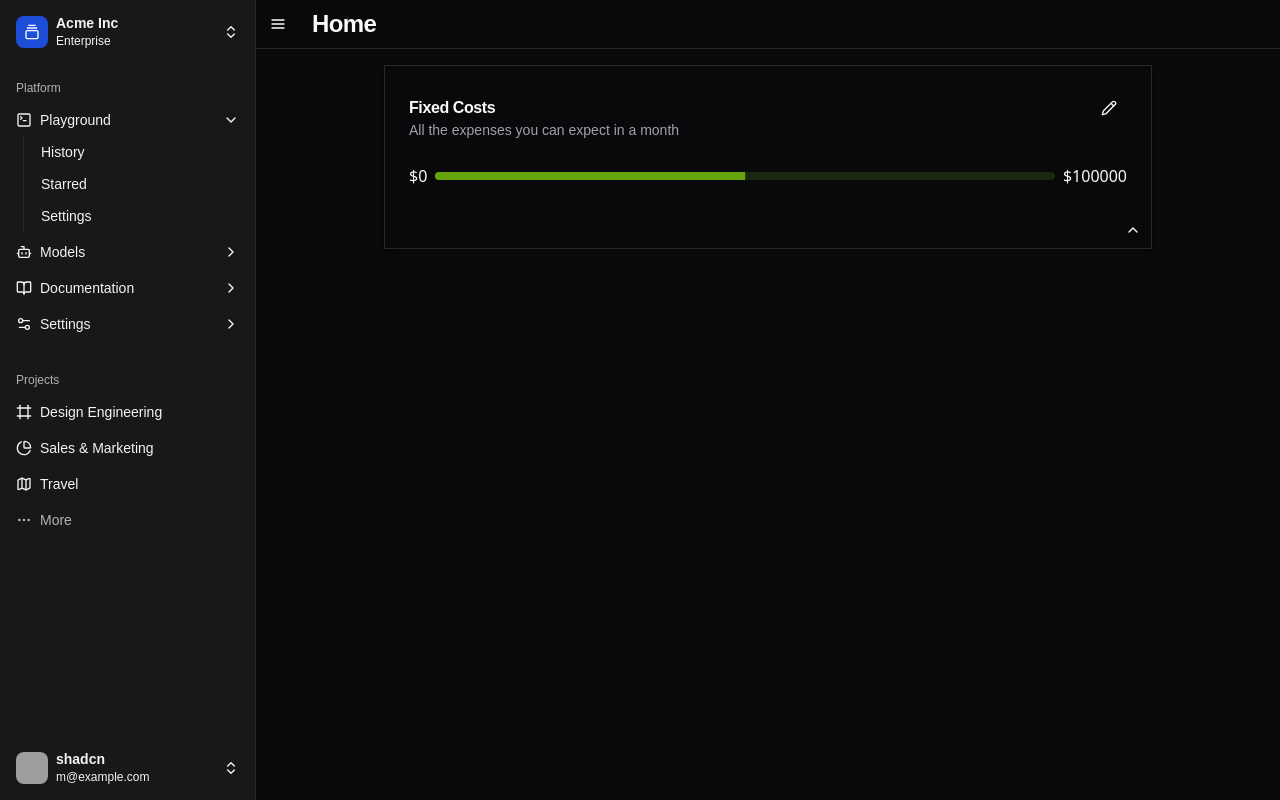
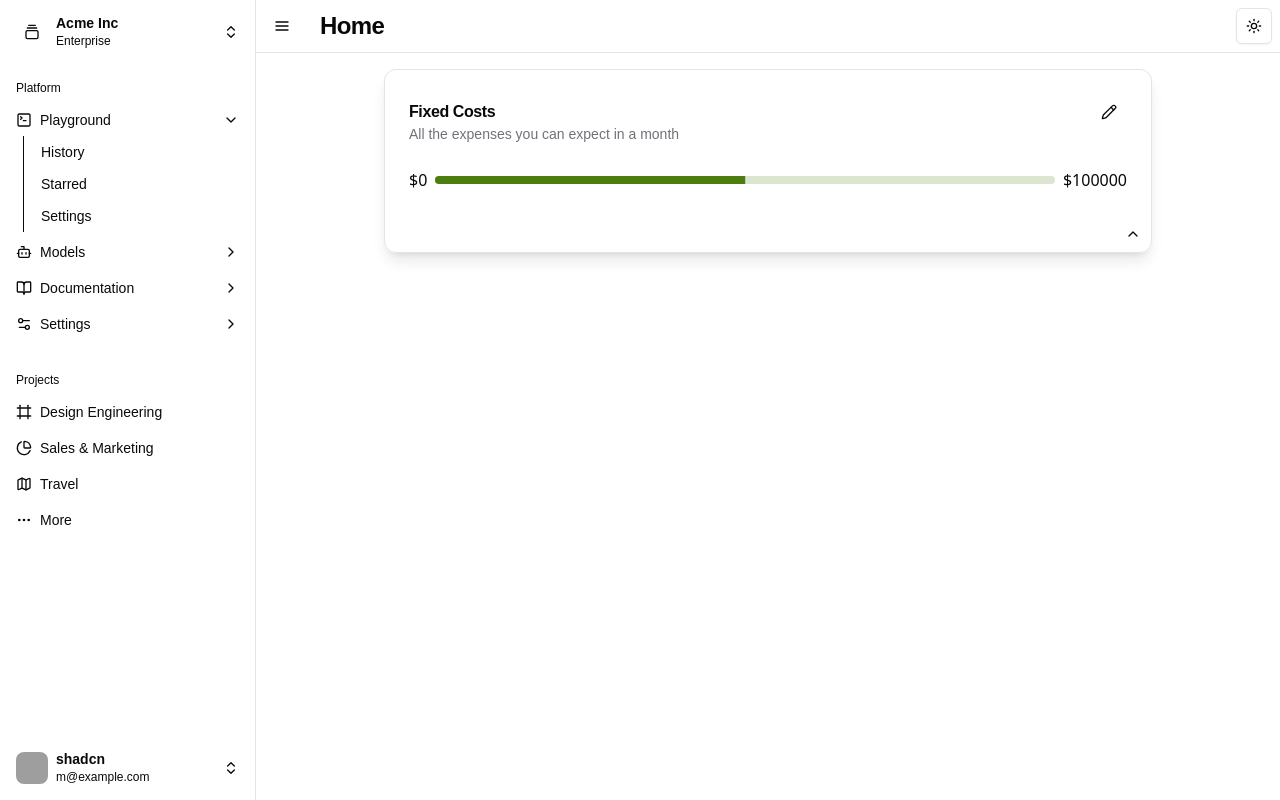
Before and after one commit to fincapy/fincapy, a Next.js app: page /app/dashboard/home in a window 1280 px wide. Built offline with nearby package versions, Linux system fonts and the light colour scheme; grey boxes are pictures that could not be loaded.

Commit message:
theming and collapsible

```diff
--- a/src/app/app/dashboard/layout.js
+++ b/src/app/app/dashboard/layout.js
@@ -5,6 +5,7 @@ import { AppSidebar } from '@/components/app-sidebar';
 import { Separator } from '@/components/ui/separator';
 import { ThemeProvider } from '@/components/theme-provider';
 import { usePathname } from 'next/navigation';
+import { ModeToggle } from '@/components/mode-toggle';
 
 function capitalize(word) {
   if (!word) return ''; // Handle empty or undefined input
@@ -19,7 +20,7 @@ export default function Layout({ children }) {
   return (
     <ThemeProvider
       attribute="class"
-      defaultTheme="dark"
+      defaultTheme="system"
       enableSystem
       disableTransitionOnChange
     >
@@ -32,6 +33,9 @@ export default function Layout({ children }) {
               <h1 className="scroll-m-20 text-2xl font-semibold tracking-tight">
                 {capitalizedPageName}
               </h1>
+              <div className="flex flex-row justify-end flex-grow mr-2">
+                <ModeToggle />
+              </div>
             </div>
             <Separator />
           </div>
--- a/src/app/globals.css
+++ b/src/app/globals.css
@@ -20,8 +20,8 @@ body {
     --card-foreground: 240 10% 3.9%;
     --popover: 0 0% 100%;
     --popover-foreground: 240 10% 3.9%;
-    --primary: 240 5.9% 10%;
-    --primary-foreground: 0 0% 98%;
+    --primary: 142.1 76.2% 36.3%;
+    --primary-foreground: 355.7 100% 97.3%;
     --secondary: 240 4.8% 95.9%;
     --secondary-foreground: 240 5.9% 10%;
     --muted: 240 4.8% 95.9%;
@@ -32,42 +32,35 @@ body {
     --destructive-foreground: 0 0% 98%;
     --border: 240 5.9% 90%;
     --input: 240 5.9% 90%;
-    --ring: 240 10% 3.9%;
+    --ring: 142.1 76.2% 36.3%;
+    --radius: 0.5rem;
     --chart-1: 12 76% 61%;
     --chart-2: 173 58% 39%;
     --chart-3: 197 37% 24%;
     --chart-4: 43 74% 66%;
     --chart-5: 27 87% 67%;
-    --radius: 0.5rem;
-    --sidebar-background: 0 0% 98%;
-    --sidebar-foreground: 240 5.3% 26.1%;
-    --sidebar-primary: 240 5.9% 10%;
-    --sidebar-primary-foreground: 0 0% 98%;
-    --sidebar-accent: 240 4.8% 95.9%;
-    --sidebar-accent-foreground: 240 5.9% 10%;
-    --sidebar-border: 220 13% 91%;
-    --sidebar-ring: 217.2 91.2% 59.8%;
   }
+
   .dark {
-    --background: 240 10% 3.9%;
-    --foreground: 0 0% 98%;
-    --card: 240 10% 3.9%;
-    --card-foreground: 0 0% 98%;
-    --popover: 240 10% 3.9%;
-    --popover-foreground: 0 0% 98%;
-    --primary: 0 0% 98%;
-    --primary-foreground: 240 5.9% 10%;
+    --background: 20 14.3% 4.1%;
+    --foreground: 0 0% 95%;
+    --card: 24 9.8% 10%;
+    --card-foreground: 0 0% 95%;
+    --popover: 0 0% 9%;
+    --popover-foreground: 0 0% 95%;
+    --primary: 142.1 70.6% 45.3%;
+    --primary-foreground: 144.9 80.4% 10%;
     --secondary: 240 3.7% 15.9%;
     --secondary-foreground: 0 0% 98%;
-    --muted: 240 3.7% 15.9%;
+    --muted: 0 0% 15%;
     --muted-foreground: 240 5% 64.9%;
-    --accent: 240 3.7% 15.9%;
+    --accent: 12 6.5% 15.1%;
     --accent-foreground: 0 0% 98%;
     --destructive: 0 62.8% 30.6%;
-    --destructive-foreground: 0 0% 98%;
+    --destructive-foreground: 0 85.7% 97.3%;
     --border: 240 3.7% 15.9%;
     --input: 240 3.7% 15.9%;
-    --ring: 240 4.9% 83.9%;
+    --ring: 142.4 71.8% 29.2%;
     --chart-1: 220 70% 50%;
     --chart-2: 160 60% 45%;
     --chart-3: 30 80% 55%;
--- a/src/components/dashboard-page.js
+++ b/src/components/dashboard-page.js
@@ -23,30 +23,11 @@ import {
 } from '@/components/ui/collapsible';
 import { useState } from 'react';
 
-export default function Dashboard() {
-  const [isOpen, setIsOpen] = useState(false);
-
+const CategoryCard = ({ areSubcategoriesOpen }) => {
   return (
-    <div className="flex flex-col w-full flex-grow gap-4 mt-4">
-      {/* <div className="flex flex-col gap-1">
-        <div className="flex flex-row justify-center">
-          <div className="flex flex-row w-11/12 lg:w-3/4 justify-between">
-            <h1 className="scroll-m-20 text-2xl font-semibold tracking-tight">
-              Spending
-            </h1>
-            <Button variant="outline" size="icon">
-              <Plus />
-            </Button>
-          </div>
-        </div>
-        <div className="flex flex-row justify-center">
-          <Separator className="w-11/12 lg:w-3/4" />
-        </div>
-      </div> */}
-      <div className="flex flex-col justify-center items-center">
-        <div className="flex flex-col w-11/12 lg:w-3/4 shadow-md">
-          <Collapsible open={isOpen} onOpenChange={setIsOpen}>
-            <Card className="shadow-none bg-zinc-950">
+    <Card
+      className={`shadow-none ${areSubcategoriesOpen ? 'rounded-none rounded-t-xl' : ''}`}
+    >
       <CardHeader>
         <CardTitle>
           <div className="flex flex-row justify-between items-center -mb-3">
@@ -74,7 +55,7 @@ export default function Dashboard() {
               variant="ghost"
               size="icon"
               className={`transition-transform duration-200 ${
-                        isOpen ? 'rotate-180' : ''
+                areSubcategoriesOpen ? 'rotate-180' : ''
               } hover:bg-inherit`}
             >
               <ChevronDown
@@ -85,16 +66,19 @@ export default function Dashboard() {
         </div>
       </CardFooter>
     </Card>
-            <CollapsibleContent className="transition-all duration-300 ease-in">
-              <Card className="shadow-none bg-zinc-950">
-                <CardHeader className="p-0 ml-6 mr-6 mt-4 mb-4">
+  );
+};
+
+const SubcategoryCard = ({ areSubcategoriesOpen }) => {
+  return (
+    <Card
+      className={`shadow-none ${areSubcategoriesOpen ? 'rounded-none rounded-b-xl' : ''}`}
+    >
+      <CardHeader className={'p-0 ml-6 mr-6 mt-4 mb-4'}>
         <CardTitle>
           <div className="flex flex-row justify-between items-center -mb-3">
             <span>Rent</span>
-                      <Button
-                        className="bg-slate-600 hover:bg-slate-800"
-                        size="icon"
-                      >
+            <Button variant="ghost" size="icon">
               <Pencil />
             </Button>
           </div>
@@ -109,18 +93,62 @@ export default function Dashboard() {
       </CardContent>
       <CardFooter className="flex flex-col justify-center p-0">
         <div className="flex flex-row-reverse w-full">
+          <CollapsibleTrigger asChild>
             <Button
               variant="ghost"
               size="icon"
-                      className="hover:bg-inherit"
+              className={`transition-transform duration-200 ${
+                areSubcategoriesOpen ? 'rotate-180' : ''
+              } hover:bg-inherit`}
             >
-                      <ChevronUp />
+              <ChevronDown
+                className={`transition-transform duration-300 rotate-180`}
+              />
             </Button>
+          </CollapsibleTrigger>
         </div>
       </CardFooter>
     </Card>
+  );
+};
+
+const CategoryCardCollapsible = () => {
+  const [areSubcategoriesOpen, setAreSubcategoriesOpen] = useState(false);
+
+  return (
+    <Collapsible
+      open={areSubcategoriesOpen}
+      onOpenChange={setAreSubcategoriesOpen}
+    >
+      <CategoryCard areSubcategoriesOpen={areSubcategoriesOpen} />
+      <CollapsibleContent>
+        <SubcategoryCardCollapsible
+          areSubcategoriesOpen={areSubcategoriesOpen}
+        />
       </CollapsibleContent>
     </Collapsible>
+  );
+};
+
+const SubcategoryCardCollapsible = ({ areSubcategoriesOpen }) => {
+  const [isDataTableOpen, setIsDataTableOpen] = useState(false);
+
+  return (
+    <Collapsible open={isDataTableOpen} onOpenChange={setIsDataTableOpen}>
+      <SubcategoryCard areSubcategoriesOpen={areSubcategoriesOpen} />
+      <CollapsibleContent>
+        <DataTableDemo />
+      </CollapsibleContent>
+    </Collapsible>
+  );
+};
+
+export default function Dashboard() {
+  return (
+    <div className="flex flex-col w-full flex-grow gap-4 mt-4">
+      <div className="flex flex-col justify-center items-center">
+        <div className="flex flex-col w-11/12 lg:w-3/4 shadow-lg rounded-xl">
+          <CategoryCardCollapsible />
         </div>
       </div>
     </div>
--- /dev/null
+++ b/src/components/mode-toggle.js
@@ -0,0 +1,40 @@
+'use client';
+
+import * as React from 'react';
+import { Moon, MoonIcon, Sun } from 'lucide-react';
+import { useTheme } from 'next-themes';
+
+import { Button } from '@/components/ui/button';
+import {
+  DropdownMenu,
+  DropdownMenuContent,
+  DropdownMenuItem,
+  DropdownMenuTrigger,
+} from '@/components/ui/dropdown-menu';
+
+export function ModeToggle() {
+  const { setTheme } = useTheme();
+
+  return (
+    <DropdownMenu>
+      <DropdownMenuTrigger asChild>
+        <Button variant="outline" size="icon">
+          <Sun className="h-[1.2rem] w-[1.2rem] rotate-0 scale-100 transition-all dark:-rotate-90 dark:scale-0" />
+          <Moon className="absolute h-[1.2rem] w-[1.2rem] rotate-90 scale-0 transition-all dark:rotate-0 dark:scale-100" />
+          <span className="sr-only">Toggle theme</span>
+        </Button>
+      </DropdownMenuTrigger>
+      <DropdownMenuContent align="end">
+        <DropdownMenuItem onClick={() => setTheme('light')}>
+          Light
+        </DropdownMenuItem>
+        <DropdownMenuItem onClick={() => setTheme('dark')}>
+          Dark
+        </DropdownMenuItem>
+        <DropdownMenuItem onClick={() => setTheme('system')}>
+          System
+        </DropdownMenuItem>
+      </DropdownMenuContent>
+    </DropdownMenu>
+  );
+}
--- a/src/components/ui/card.jsx
+++ b/src/components/ui/card.jsx
@@ -1,62 +1,50 @@
-import * as React from 'react';
+import * as React from "react"
 
-import { cn } from '@/lib/utils';
+import { cn } from "@/lib/utils"
 
 const Card = React.forwardRef(({ className, ...props }, ref) => (
   <div
     ref={ref}
-    className={cn('border bg-card text-card-foreground shadow', className)}
-    {...props}
-  />
-));
-Card.displayName = 'Card';
+    className={cn("rounded-xl border bg-card text-card-foreground shadow", className)}
+    {...props} />
+))
+Card.displayName = "Card"
 
 const CardHeader = React.forwardRef(({ className, ...props }, ref) => (
   <div
     ref={ref}
-    className={cn('flex flex-col space-y-1.5 p-6', className)}
-    {...props}
-  />
-));
-CardHeader.displayName = 'CardHeader';
+    className={cn("flex flex-col space-y-1.5 p-6", className)}
+    {...props} />
+))
+CardHeader.displayName = "CardHeader"
 
 const CardTitle = React.forwardRef(({ className, ...props }, ref) => (
   <div
     ref={ref}
-    className={cn('font-semibold leading-none tracking-tight', className)}
-    {...props}
-  />
-));
-CardTitle.displayName = 'CardTitle';
+    className={cn("font-semibold leading-none tracking-tight", className)}
+    {...props} />
+))
+CardTitle.displayName = "CardTitle"
 
 const CardDescription = React.forwardRef(({ className, ...props }, ref) => (
   <div
     ref={ref}
-    className={cn('text-sm text-muted-foreground', className)}
-    {...props}
-  />
-));
-CardDescription.displayName = 'CardDescription';
+    className={cn("text-sm text-muted-foreground", className)}
+    {...props} />
+))
+CardDescription.displayName = "CardDescription"
 
 const CardContent = React.forwardRef(({ className, ...props }, ref) => (
-  <div ref={ref} className={cn('p-6 pt-0', className)} {...props} />
-));
-CardContent.displayName = 'CardContent';
+  <div ref={ref} className={cn("p-6 pt-0", className)} {...props} />
+))
+CardContent.displayName = "CardContent"
 
 const CardFooter = React.forwardRef(({ className, ...props }, ref) => (
   <div
     ref={ref}
-    className={cn('flex items-center p-6 pt-0', className)}
-    {...props}
-  />
-));
-CardFooter.displayName = 'CardFooter';
+    className={cn("flex items-center p-6 pt-0", className)}
+    {...props} />
+))
+CardFooter.displayName = "CardFooter"
 
-export {
-  Card,
-  CardHeader,
-  CardFooter,
-  CardTitle,
-  CardDescription,
-  CardContent,
-};
+export { Card, CardHeader, CardFooter, CardTitle, CardDescription, CardContent }
--- a/src/components/ui/progress-category.jsx
+++ b/src/components/ui/progress-category.jsx
@@ -10,13 +10,13 @@ const ProgressCategory = React.forwardRef(
     <ProgressPrimitive.Root
       ref={ref}
       className={cn(
-        'relative h-2 w-full overflow-hidden rounded-full bg-lime-600/20',
+        'relative h-2 w-full overflow-hidden rounded-full bg-lime-700/20',
         className
       )}
       {...props}
     >
       <ProgressPrimitive.Indicator
-        className="h-full w-full flex-1 bg-lime-600 transition-all"
+        className="h-full w-full flex-1 bg-lime-700 transition-all"
         style={{ transform: `translateX(-${100 - (value || 0)}%)` }}
       />
     </ProgressPrimitive.Root>
--- a/src/components/ui/progress.jsx
+++ b/src/components/ui/progress.jsx
@@ -9,13 +9,13 @@ const Progress = React.forwardRef(({ className, value, ...props }, ref) => (
   <ProgressPrimitive.Root
     ref={ref}
     className={cn(
-      'relative h-2 w-full overflow-hidden rounded-full bg-lime-600/20',
+      'relative h-2 w-full overflow-hidden rounded-full bg-green-600/20',
       className
     )}
     {...props}
   >
     <ProgressPrimitive.Indicator
-      className="h-full w-full flex-1 bg-lime-600 transition-all"
+      className="h-full w-full flex-1 bg-green-600 transition-all"
       style={{ transform: `translateX(-${100 - (value || 0)}%)` }}
     />
   </ProgressPrimitive.Root>
--- a/src/components/ui/sidebar.jsx
+++ b/src/components/ui/sidebar.jsx
@@ -241,7 +241,7 @@ const SidebarTrigger = React.forwardRef(
         data-sidebar="trigger"
         variant="ghost"
         size="icon"
-        className={cn('h-7 w-7', className)}
+        className={cn('h-9 w-9', className)}
         onClick={(event) => {
           onClick?.(event);
           toggleSidebar();
```
Lines whose indentation alone changed are shown as unchanged.
